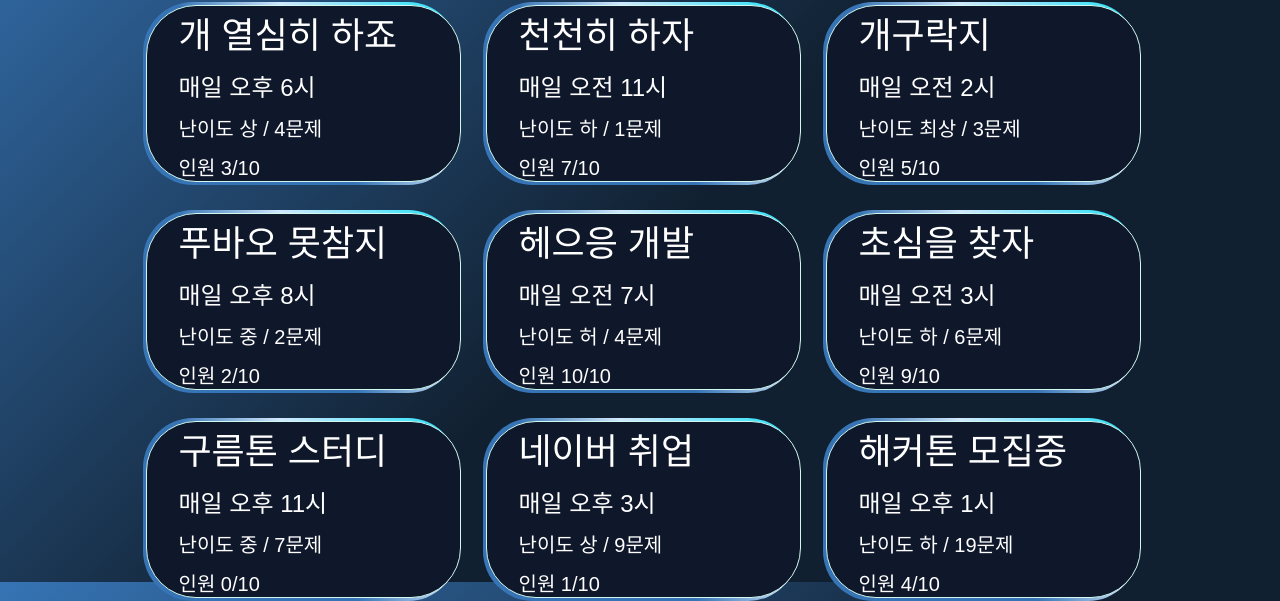
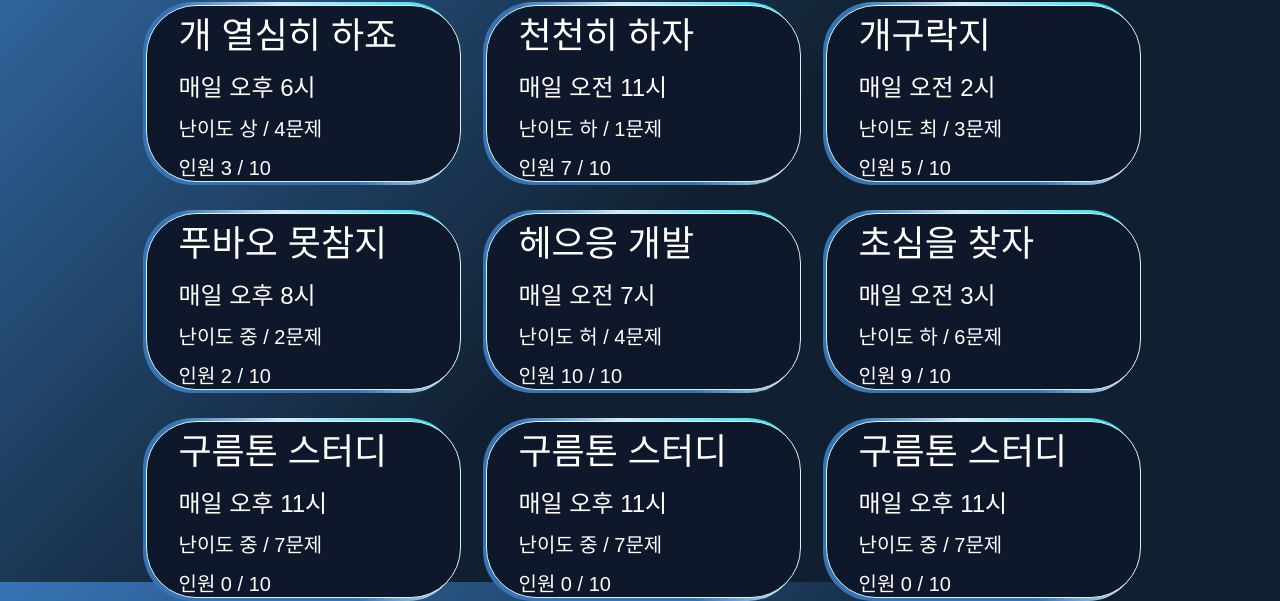
Before and after one commit to PrograMemo-Groom/900pro-fe, a React (Vite) app: page /main in a window 1280 px wide. Shown: the part 218-819 px from the top of the page. Built offline with nearby package versions, Linux system fonts and the light colour scheme; no server answers.

Commit message:
chore: main 팀 없는 경우, 화면 렌더링 시 data 불러오게 변경
ref: #18

```diff
--- /dev/null
+++ b/src/pages/main/MainNoTeam.interface.ts
@@ -0,0 +1,8 @@
+export interface teamDataResponse {
+  "teamId": any,
+  "teamName": String,
+  "level": String,
+  "startTime": String,
+  "problemCount": any,
+  "currentMembers": any,
+}
--- a/src/pages/main/MainNoTeam.tsx
+++ b/src/pages/main/MainNoTeam.tsx
@@ -1,20 +1,42 @@
-import React from 'react';
+import React, { useEffect } from 'react';
 import Header from '@/pages/common/Header.tsx';
 import Filter from '@/pages/common/Filter.tsx';
 import styles from "@/css/main/Layout.module.scss";
+import axios, { AxiosResponse } from 'axios';
+import API from '@/store/api/ApiConfig.ts';
+import { teamDataResponse } from '@/pages/main/MainNoTeam.interface.ts';
 
 const mainTeamData = [
-  {"name": "개 열심히 하죠", "time": "매일 오후 6시", "sksdleh" : "난이도 상 / 4문제", "people" : "인원 3/10"},
-  {"name": "천천히 하자", "time": "매일 오전 11시", "sksdleh" : "난이도 하 / 1문제", "people" : "인원 7/10"},
-  {"name": "개구락지", "time": "매일 오전 2시", "sksdleh" : "난이도 최상 / 3문제", "people" : "인원 5/10"},
-  {"name": "푸바오 못참지", "time": "매일 오후 8시", "sksdleh" : "난이도 중 / 2문제", "people" : "인원 2/10"},
-  {"name": "헤으응 개발", "time": "매일 오전 7시", "sksdleh" : "난이도 허 / 4문제", "people" : "인원 10/10"},
-  {"name": "초심을 찾자", "time": "매일 오전 3시", "sksdleh" : "난이도 하 / 6문제", "people" : "인원 9/10"},
-  {"name": "구름톤 스터디", "time": "매일 오후 11시", "sksdleh" : "난이도 중 / 7문제", "people" : "인원 0/10"},
-  {"name": "네이버 취업", "time": "매일 오후 3시", "sksdleh" : "난이도 상 / 9문제", "people" : "인원 1/10"},
-  {"name": "해커톤 모집중", "time": "매일 오후 1시", "sksdleh" : "난이도 하 / 19문제", "people" : "인원 4/10"},
+  {"teamId" : 1,"teamName": "개 열심히 하죠", "time": "매일 오후 6시", "level" : "상", "problemCount":"4", "currentMembers" : "3"},
+  {"teamId" : 2,"teamName": "천천히 하자", "time": "매일 오전 11시", "level" : "하", "problemCount":"1", "currentMembers" : "7"},
+  {"teamId" : 3,"teamName": "개구락지", "time": "매일 오전 2시", "level" : "최", "problemCount":"3", "currentMembers" : "5"},
+  {"teamId" : 4,"teamName": "푸바오 못참지", "time": "매일 오후 8시", "level" : "중", "problemCount":"2", "currentMembers" : "2"},
+  {"teamId" : 5,"teamName": "헤으응 개발", "time": "매일 오전 7시", "level" : "허", "problemCount":"4", "currentMembers" : "10"},
+  {"teamId" : 6,"teamName": "초심을 찾자", "time": "매일 오전 3시", "level" : "하", "problemCount":"6", "currentMembers" : "9"},
+  {"teamId" : 7,"teamName": "구름톤 스터디", "time": "매일 오후 11시", "level" : "중", "problemCount":"7", "currentMembers" : "0"},
+  {"teamId" : 8,"teamName": "구름톤 스터디", "time": "매일 오후 11시", "level" : "중", "problemCount":"7", "currentMembers" : "0"},
+  {"teamId" : 9,"teamName": "구름톤 스터디", "time": "매일 오후 11시", "level" : "중", "problemCount":"7", "currentMembers" : "0"},
 ]
 const MainNoTeam = () => {
+  const [isOpenDialog, setIsOpenDialog] = React.useState(false);
+
+  const handleOpenDialog = (index: number) => {
+    setIsOpenDialog(true);
+  }
+
+  useEffect(() => {
+    const fetchTeamData = async () => {
+      try {
+        console.log("화면 렌더링 중에 이게 완료되면 렌더링");
+        const response: AxiosResponse<teamDataResponse> = await API.get("/teams");
+        console.log("response",response);
+      } catch (e) {
+        console.log(e);
+      }
+    }
+    fetchTeamData();
+  }, []);
+
   return (
     <div className={styles.mainContainer}>
       <Header />
@@ -23,12 +45,12 @@ const MainNoTeam = () => {
       </div>
       <section>
         {mainTeamData.map((item, index) => (
-        <div className={styles.teamComponent} key={`teams-${index}`}>
-            <button className={styles.teamContent}>
-              <h3>{item.name}</h3>
+        <div className={styles.teamComponent} key={`teams-${item.teamId}`}>
+            <button className={styles.teamContent} onClick={() => handleOpenDialog(index)}>
+              <h3>{item.teamName}</h3>
               <p>{item.time}</p>
-              <p>{item.sksdleh}</p>
-              <p>{item.people}</p>
+              <p>난이도 {item.level} / {item.problemCount}문제</p>
+              <p>인원 {item.currentMembers} / 10</p>
             </button>
         </div>
         ))}
```
